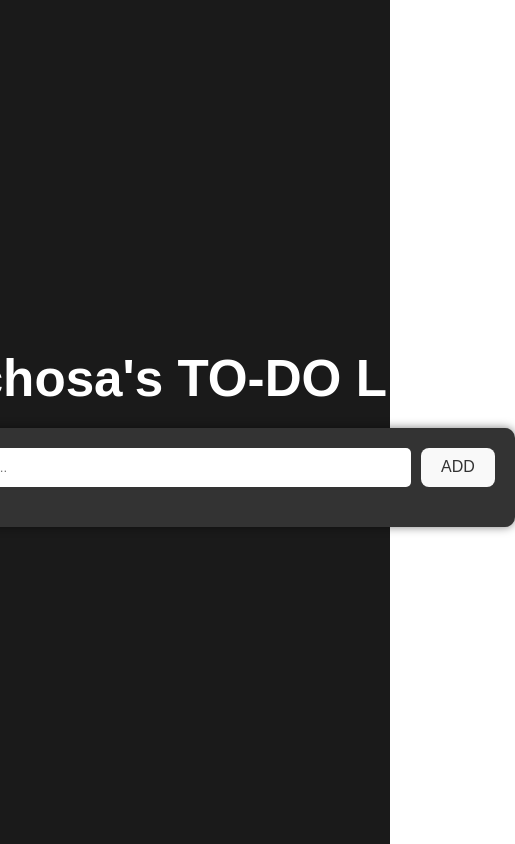
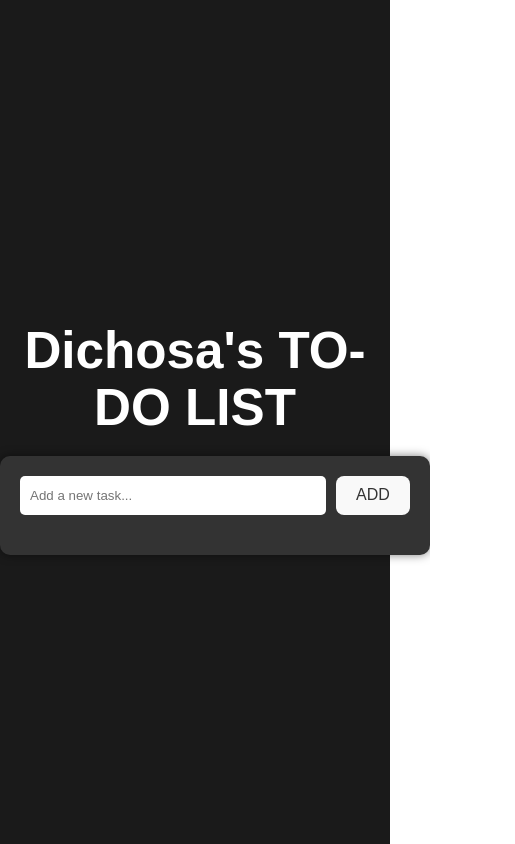
Before and after one commit to DFimman/act4_react, a React (Vite) app: page / in a window 390 px wide. Shown: the whole page, 515 px wide, since content can reach past the window. Built offline with nearby package versions, Linux system fonts and the light colour scheme.

Commit message:
Added Media Queries for cellphone

```diff
--- a/src/App.css
+++ b/src/App.css
@@ -89,3 +89,11 @@ button {
 .delete-icon:hover {
   color: #d9534f;
 }
+
+/* Media Query for Mobile Devices */
+@media screen and (max-width: 600px) {
+  .todo-container {
+    width: 100%;
+    max-width: 400px; /* Adjust max-width based on your preference */
+  }
+}
```
